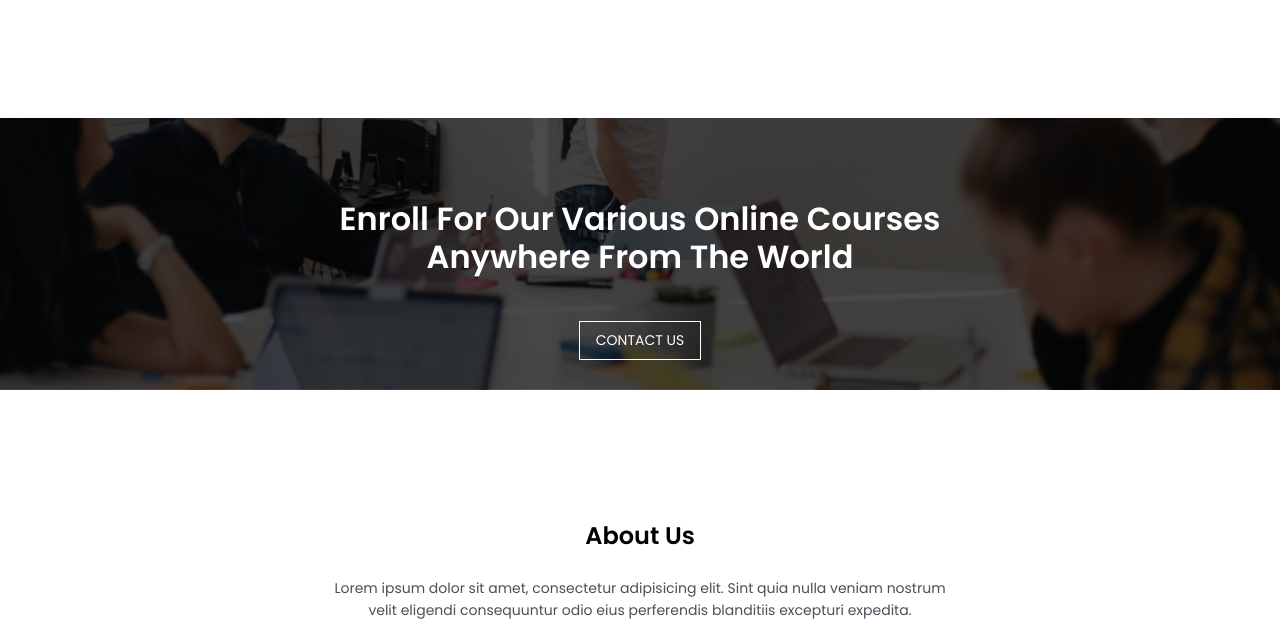
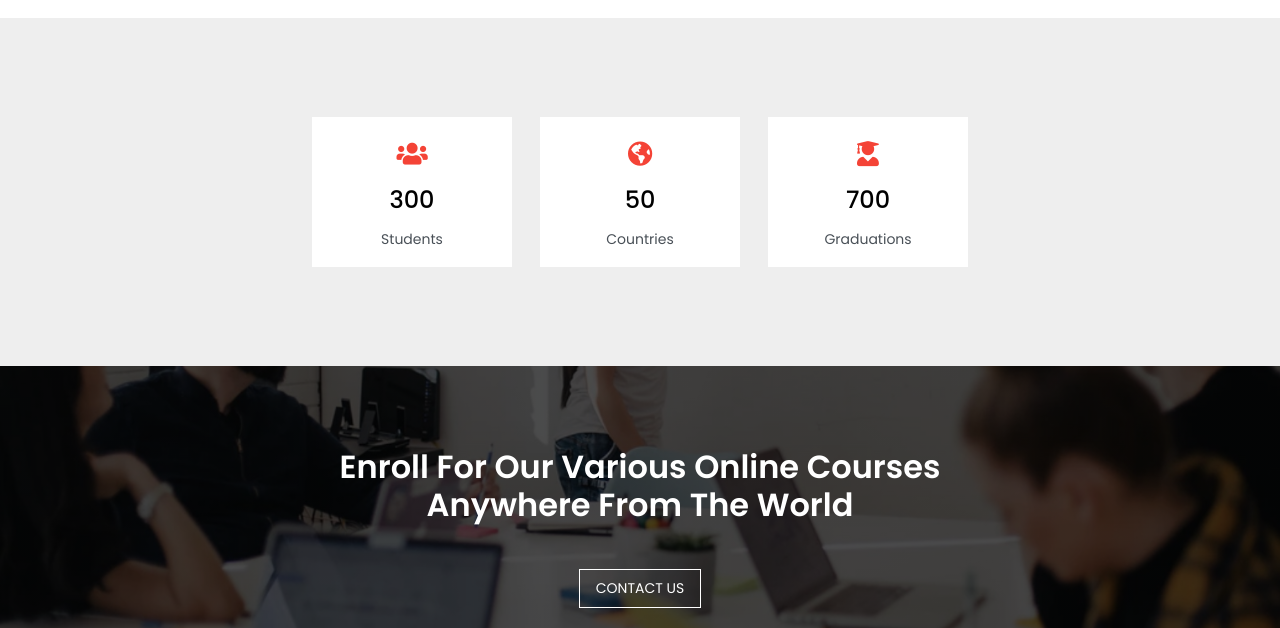
Before and after one commit to emangomaa/university-website, a plain HTML site: page index.html in a window 1280 px wide. Shown: the part 3330-3958 px from the top of the page. Drawn offline with Linux system fonts and the light colour scheme.

Commit message:
stats counter style

```diff
--- a/index.html
+++ b/index.html
@@ -154,6 +154,39 @@
     </section>
     <!-- end testimonials section -->
 
+    <!-- start stats section -->
+    <section class="stats">
+        <div class="stats-row">
+            <div class="stats-col">
+                <div>
+                    <i class="fas fa-users"></i>
+                </div>
+                <div class="num" data-goal="300">
+                    0
+                </div>
+                <p>Students</p>
+            </div>
+            <div class="stats-col">
+                <div>
+                    <i class="fas fa-globe-americas"></i>
+                </div>
+                <div class="num" data-goal="50">
+                    0
+                </div>
+                <p>Countries</p>
+            </div>
+            <div class="stats-col">
+                <div>
+                    <i class="fas fa-user-graduate"></i>
+                </div>
+                <div class="num" data-goal="700">
+                    0
+                </div>
+                <p>Graduations</p>
+            </div>
+        </div>
+    </section>
+    <!-- end stats section -->
     <!--call to action section  -->
     <section class="cta">
         <h1>Enroll For Our Various Online Courses<br>Anywhere From The World</h1>
--- a/script.js
+++ b/script.js
@@ -8,3 +8,32 @@ var links = document.getElementById('links');
         closeBtn.addEventListener('click',function(){
             links.style.right="-50vw"
         })
+
+
+// add counter to stats section
+
+let stats_section = document.querySelector('.stats');
+let nums = document.querySelectorAll('.num');
+
+// to trager the function one time only
+let started = false;
+
+window.onscroll=function(){
+    if(window.scrollY >= stats_section.offsetTop){
+        if(!started){
+            nums.forEach(num=> startCount(num));
+        }
+        started = true;
+    }
+}
+
+function startCount(elem){
+    let goal = elem.dataset.goal;
+    let counter = setInterval(()=>{
+        elem.innerText++;
+        if(elem.innerText == goal){
+        clearInterval(counter);
+    }
+    },(2000 / goal))
+
+}
--- a/style.css
+++ b/style.css
@@ -424,10 +424,57 @@ nav .nav-links ul li a:hover::after{
     }
 }
 /* end testimonials section */
+/* start stats section */
+.stats{
+    background-color:#eee;
+    padding:24px;
+}
+.stats .stats-row{
+    display: flex;
+    justify-content:center;
+    align-items: center;
+    height:300px;
+}
+.stats .stats-row .stats-col{
+    padding:24px;
+    background-color: white;
+    width: 200px;
+    height:150px;
+    margin:14px;
+    text-align: center;
+}
 
+.stats .stats-row .stats-col .fas{
+    color: #f44336;
+    font-size:25px;
+}
+.stats .stats-row .stats-col .num{
+    font-weight: 500;
+    font-size:24px;
+    padding: 12px;
+}
+.stats .stats-row .stats-col p{
+    color: #495057;
+    font-size:14px;
+}
+
+@media (max-width: 767px){
+    .stats .stats-row{
+        flex-direction: column;
+        height: auto;
+    }
+    .stats .stats-row .stats-col .num{
+        font-size:18px;
+        padding: 12px;
+    }
+    .stats .stats-row .stats-col p{
+        font-size:12px;
+    }
+}
+/* end stats section */
 /* start call to action section */
 .cta{
-    margin: 100px auto;
+    margin:auto;
     background-image: linear-gradient(rgba(0,0,0,0.7),rgba(0,0,0,0.7)),url('images/banner2.jpg');
     background-position:center;
     background-size: cover;
@@ -458,6 +505,7 @@ nav .nav-links ul li a:hover::after{
 
 /* start footer */
 .footer{
+    margin: 100px auto 0;
     padding:16px 32px;
     text-align:center;
 }
@@ -576,6 +624,7 @@ nav .nav-links ul li a:hover::after{
         padding:4px 8px;
     }
 }
+
 /* end about us section */
 
 
```
Also changed, not shown: about.html (+2 -2 lines).
